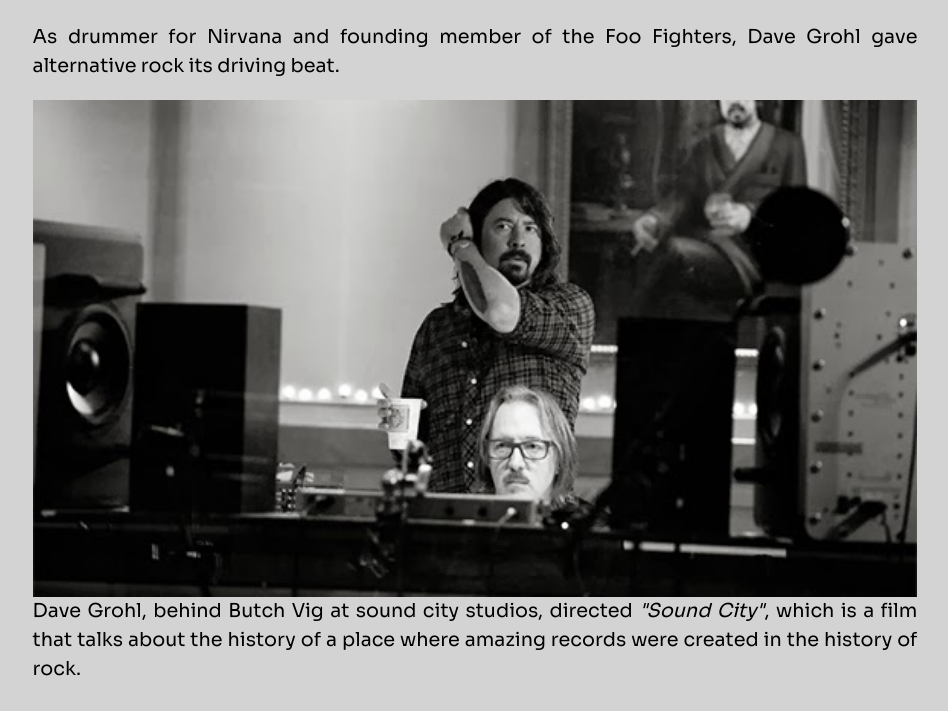
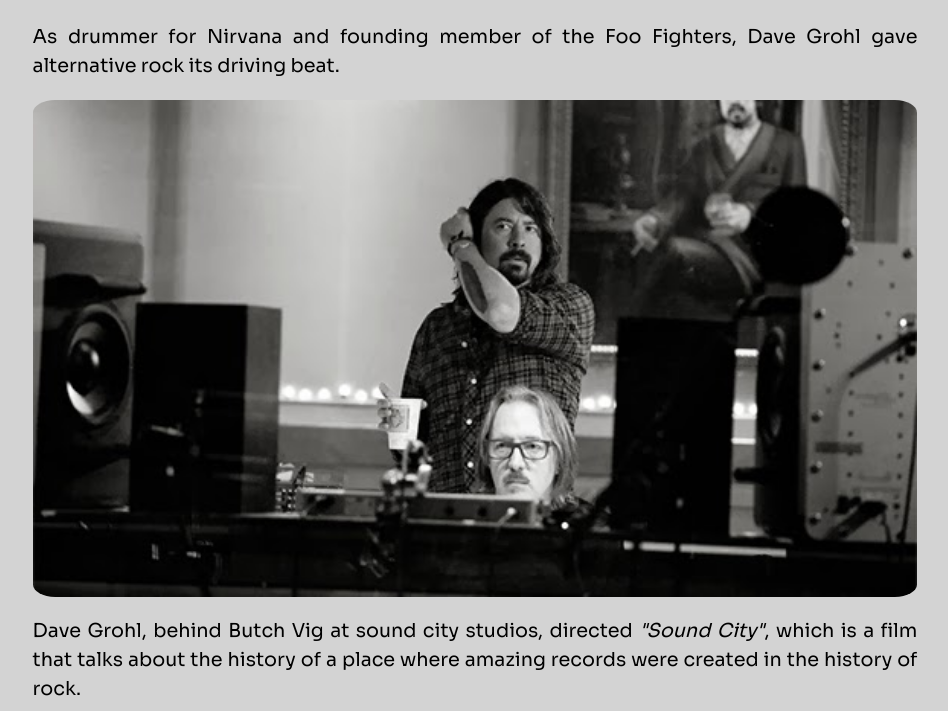
Before and after one commit to dago-ramirez/Tribute_Page, a plain HTML site: page index.html in a window 1280 px wide. Shown: the part 86-797 px from the top of the page, without its empty margins (165-1113 px from the left). Drawn offline with Linux system fonts and the light colour scheme.

Commit message:
Se modica el borde de la imagen y el margin de su descripción

```diff
--- a/css/style.css
+++ b/css/style.css
@@ -26,6 +26,11 @@ body {
     height: auto;
     display: block;
     margin: auto;
+    border-radius: 2.5%;
+}
+
+#img-div figcaption {
+    margin-top: 20px;
 }
 
 #tribute-info ul li {
```
Also changed, not shown: 1 other file.
